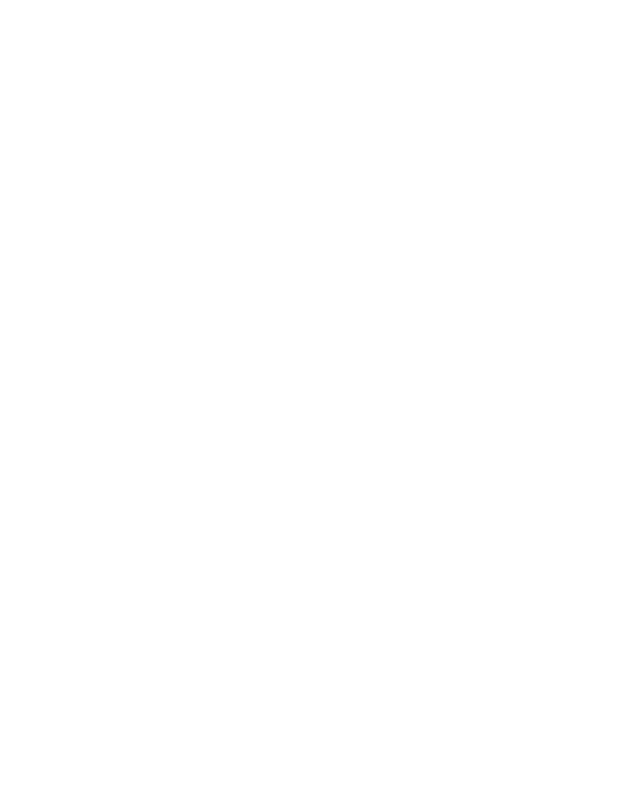
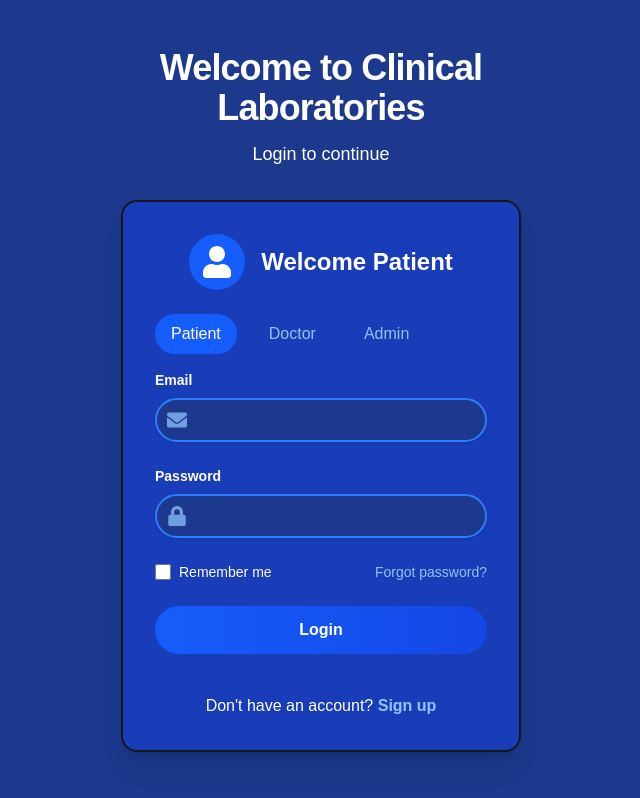
Before and after one commit to Sparta503/hospital-management-system, a Next.js app: page / in a window 1280 px wide. Shown: the whole page, without its empty margins (319-959 px from the left). Built offline with nearby package versions, Linux system fonts and the light colour scheme.

Commit message:
Update page.tsx

```diff
--- a/src/app/page.tsx
+++ b/src/app/page.tsx
@@ -1,3 +1,5 @@
+import LoginForm from './login';
+
 export default function Home() {
-  return null;
+  return <LoginForm />;
 }
```
